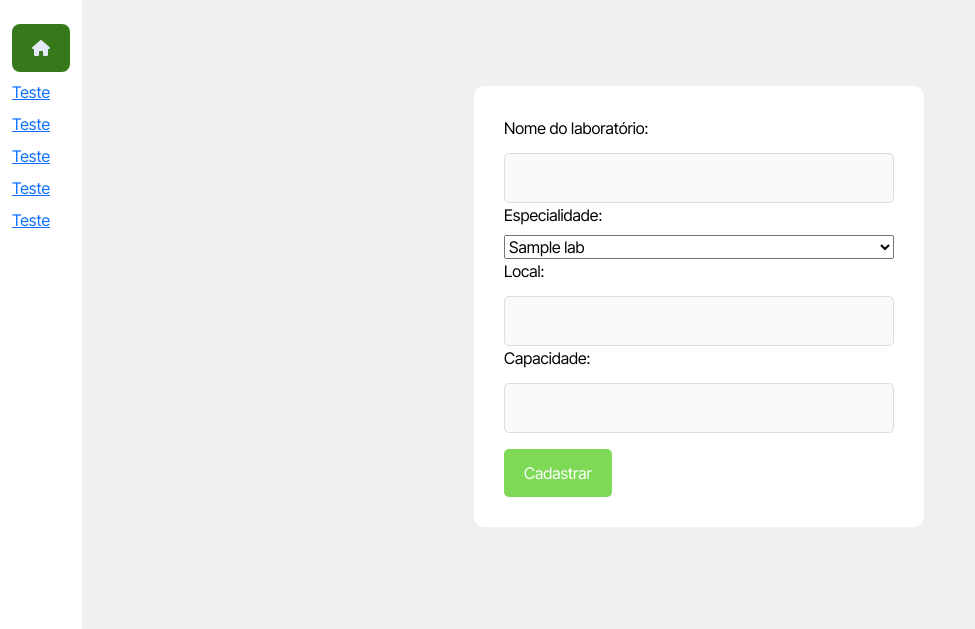
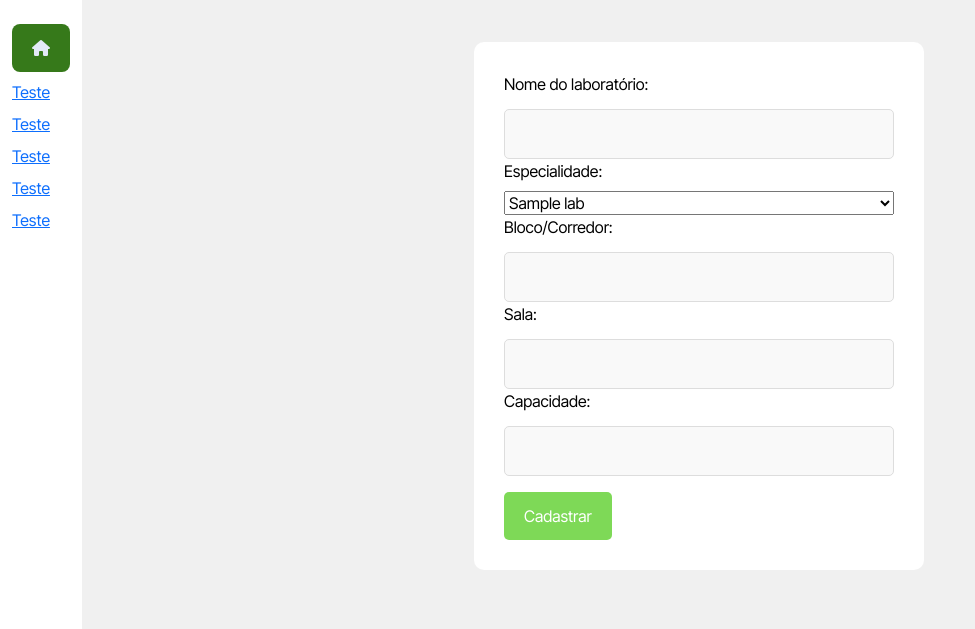
Before and after one commit to kzinge/labstock, a Flask app: page /lab/cadastrar in a window 1280 px wide. Shown: the part 94-723 px from the top of the page, without its empty margins (0-975 px from the left). Run offline with Flask 3, Linux system fonts and the light colour scheme; tables that the repository leaves empty or names only in its code hold one stand-in row (values such as "Sample post"); parts of the project's set-up code (start-up, migrations or seed data) failed here and were passed over; some libraries are stand-ins or nearby versions.

Commit message:
Adicionando Bloco e Sala

```diff
--- a/controllers/laboratorios.py
+++ b/controllers/laboratorios.py
@@ -31,9 +31,10 @@ def cadastrar_lab():
     elif request.method == 'POST':
         nome_lab = request.form['nome_lab']
         especialidade_lab = request.form['especialidade_lab']
-        local_lab = request.form['local_lab']
+        bloco_lab = request.form['bloco_lab']
+        sala_lab = request.form['sala_lab']
         capacidade_lab = request.form['capacidade_lab']
-        laboratorio = Lab(nome_lab, local_lab, capacidade_lab, especialidade_lab)
+        laboratorio = Lab(nome_lab, bloco_lab, sala_lab, capacidade_lab, especialidade_lab)
         db.session.add(laboratorio)
         db.session.commit()
         flash('cadastro de laboratório realizado!')
--- a/schema.sql
+++ b/schema.sql
@@ -18,7 +18,8 @@ CREATE TABLE tb_usuarios (
 CREATE TABLE tb_laboratorios (
     lab_id INT NOT NULL PRIMARY KEY AUTO_INCREMENT,
     lab_nome VARCHAR(50) NOT NULL,
-    lab_local VARCHAR(50) NOT NULL,
+    lab_bloco VARCHAR(50) NOT NULL,
+    lab_sala VARCHAR(50) NOT NULL,
     lab_capacidade INT NOT NULL,
     lab_especialidade ENUM('Química', 'Biologia')
 );
--- a/templates/laboratorios/cadastrar_lab.html
+++ b/templates/laboratorios/cadastrar_lab.html
@@ -29,9 +29,13 @@
         {% endfor %}
     </select>
 
+    <div class="local">
+        <label for="bloco_lab">Bloco/Corredor:</label>
+        <input type="text" name="bloco_lab" id="bloco-lab" required>
+        <label for="sala_lab">Sala:</label>
+        <input type="text" name="sala_lab" id="sala-lab" required>
+    </div>
 
-    <label for="local_lab">Local:</label>
-    <input type="text" name="local_lab" id="local-lab" required>
 
 
     <div class="conteiner-labels">
--- a/templates/laboratorios/view_lab.html
+++ b/templates/laboratorios/view_lab.html
@@ -21,7 +21,7 @@
 <div class="labs-div">
     {% for lab in laboratorios %}
     <div class="lab-div">
-        <p>{{lab.lab_nome}} <span>local:</span> {{lab.lab_local}}</p>
+        <p>{{lab.lab_nome}} <span>local:</span> Bloco: {{lab.lab_bloco}} Sala: {{ lab.lab_sala }}</p>
     </div>
     {% endfor %}
 </div>
```
Also changed, not shown: models/laboratorios.py (+5 -3 lines).
